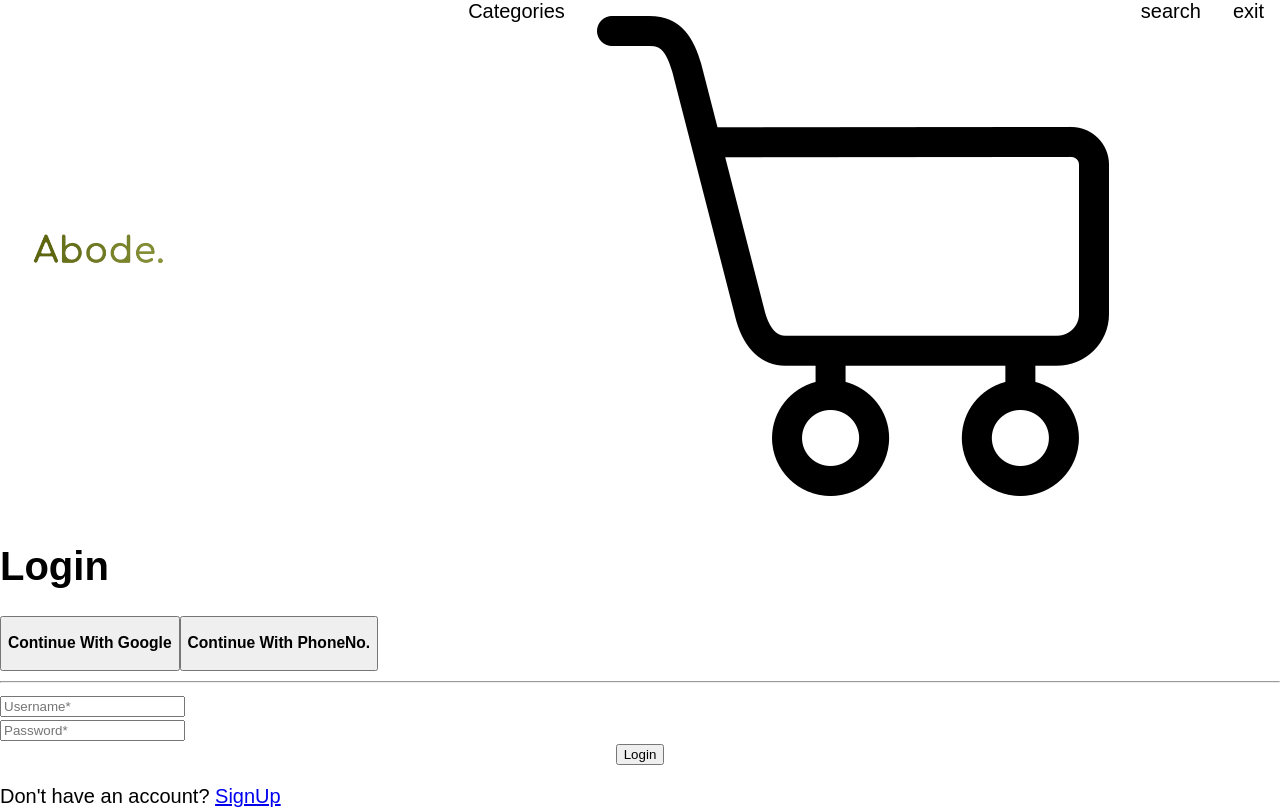
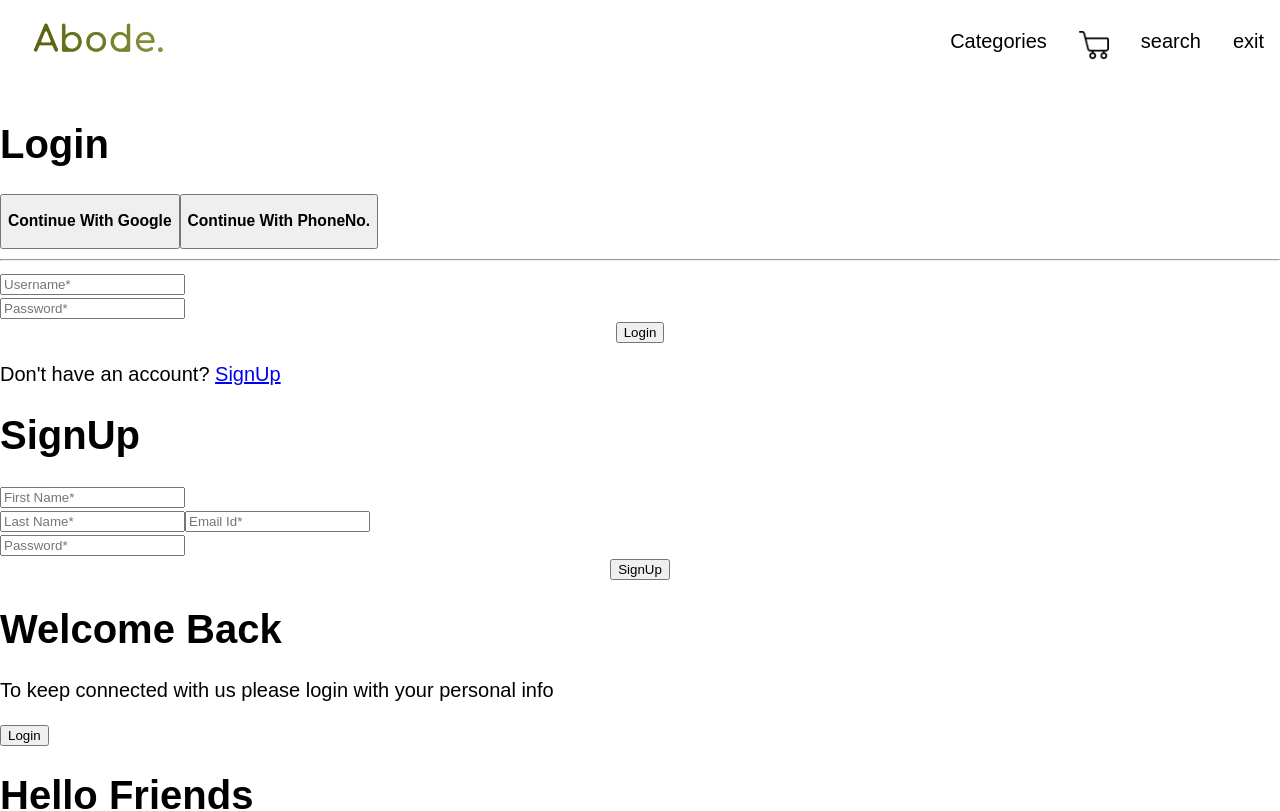
Before and after one commit to rhythm1124/Abode, a React (Create React App) app: page / in a window 1280 px wide. Shown: the top 811 px of the page. Built offline with nearby package versions, Linux system fonts and the light colour scheme; the HTML template or start-up script is replaced by a standard one.

Commit message:
Update navbar.css

```diff
--- a/src/components/navbar.css
+++ b/src/components/navbar.css
@@ -9,6 +9,9 @@
 /* logo */
 .logo_container{
     flex-shrink: 0;
+}
+.logo_container:hover{
+    cursor: pointer
 }
 
 .logo{
@@ -34,3 +37,10 @@
     cursor: pointer;
     /* text-decoration: underline; */
 }
+
+/* cart icon */
+.Cart{
+    height: 30px;
+    width: auto;
+    max-width: 100%;
+}
```
